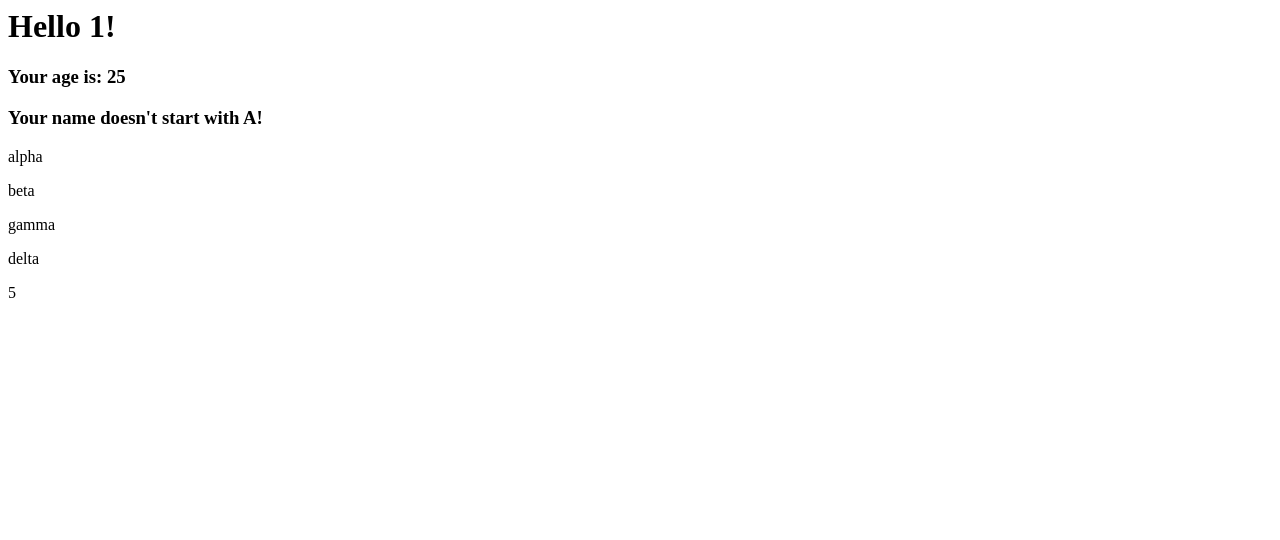
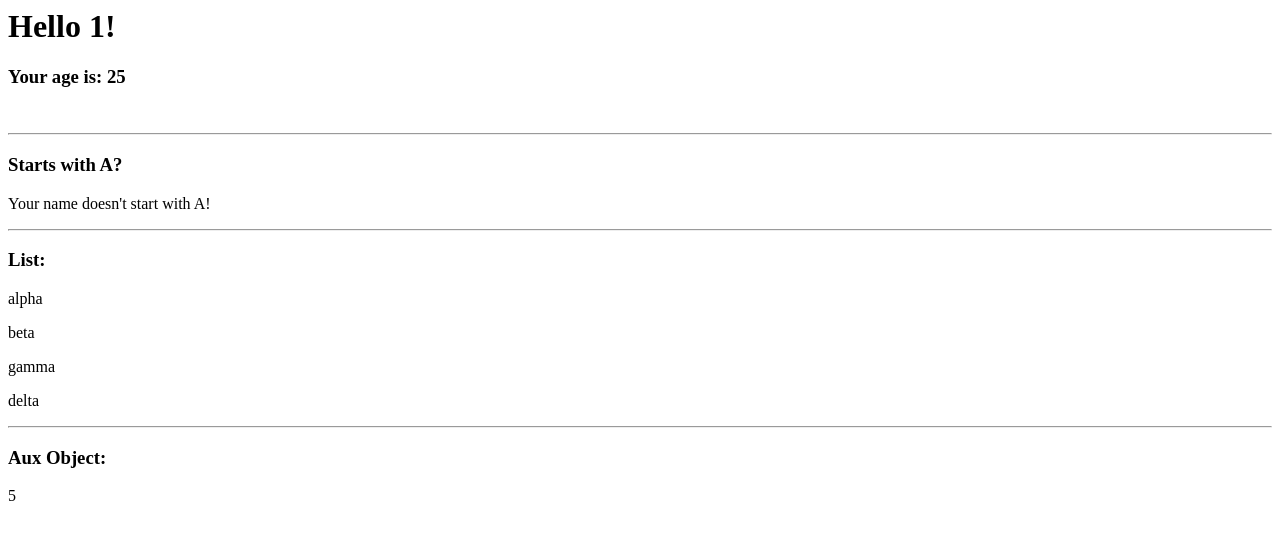
Before and after one commit to z4gon/jobapp_django, a Django app: page /hello/1 in a window 1280 px wide. Shown: the top 540 px of the page. Run offline with Django 4.2, Linux system fonts and the light colour scheme.

Commit message:
for loop template

```diff
--- a/app/templates/app/hello.html
+++ b/app/templates/app/hello.html
@@ -1,12 +1,21 @@
 <h1>Hello {{ name }}!</h1>
 <h3>Your age is: {{ age }}</h3>
+<br />
+
+<hr />
+<h3>Starts with A?</h3>
 {% if starts_with_a %}
-    <h3>Your name starts with A!</h3>
+    <p>Your name starts with A!</p>
 {% else %}
-    <h3>Your name doesn't start with A!</h3>
+    <p>Your name doesn't start with A!</p>
 {% endif %}
-<p>{{ my_list.0 }}</p>
-<p>{{ my_list.1 }}</p>
-<p>{{ my_list.2 }}</p>
-<p>{{ my_list.3 }}</p>
+
+<hr />
+<h3>List:</h3>
+{% for elem in my_list %}
+    <p>{{ elem }}</p>
+{% endfor %}
+
+<hr />
+<h3>Aux Object:</h3>
 {{ my_object.x }}
```
Also changed, not shown: README.md.
